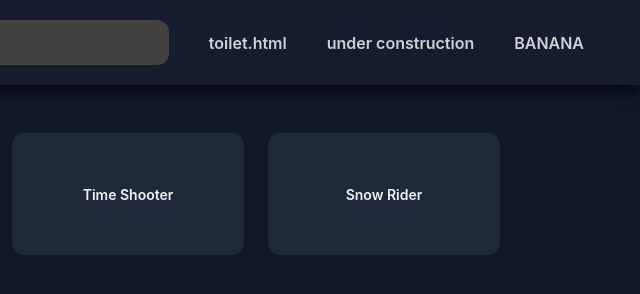
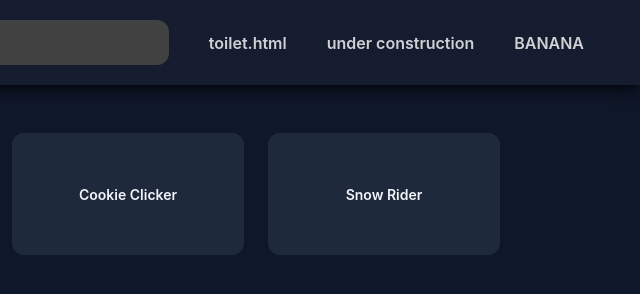
Before and after one commit to HAMISADOG345/BRUH.github.io, a plain HTML site: page main.html in a window 1280 px wide. Shown: the full height of the page, 640-1280 px from the left. Drawn offline with Linux system fonts and the light colour scheme.

Commit message:
Add files via upload

```diff
--- a/main.html
+++ b/main.html
@@ -136,10 +136,10 @@
     </main>
     <script>
         let list = [
-            { id: 'i', href: 'information.html', imgSrc: '', title: 'SEARCH NOT WORKING' },
+            { id: '', href: 'information.html', imgSrc: '', title: 'SEARCH NOT WORKING' },
             { id: 'Minecraft', href: 'minecraftLaunchPage.html', imgSrc: '', title: 'Minecraft' },
-            { id: 'TS', href: 'timeShooter.html', imgSrc: '', title: 'Time Shooter', onclick: '' },
-            { id: 'snow rider', href: 'snow-rider.html', imgSrc: '', title: 'Snow Rider' },
+            { id: 'cc', href: '', imgSrc: '', title: 'Cookie Clicker', onclick: 'cookie()' },
+            { id: 'SnowRider', href: 'snow-rider-3d.html', imgSrc: '', title: 'Snow Rider' },
 
         ];
         function display() {
@@ -173,5 +173,4 @@
 
     </script>
 </body>
-
 </html>
```
